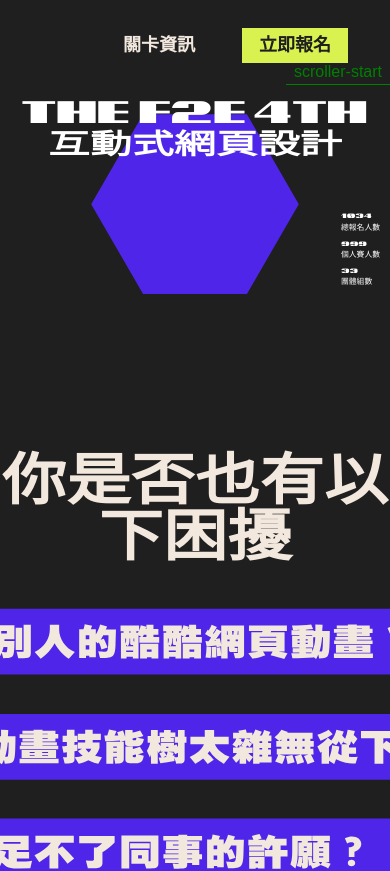
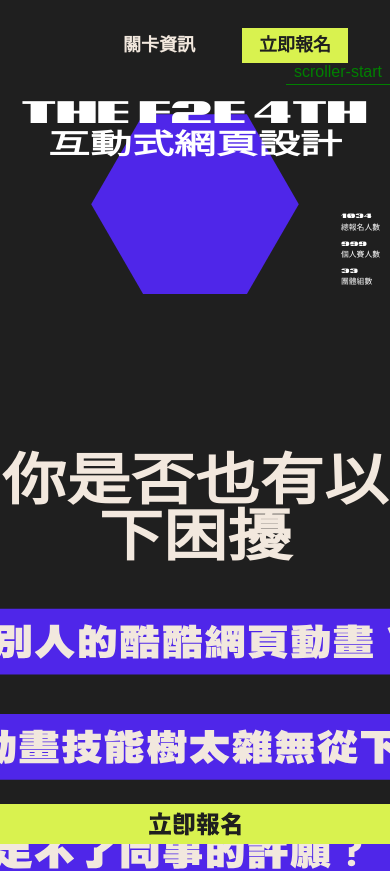
Before and after one commit to Conga-TheF2E/The_F2E_index, a Vue app: page / in a window 390 px wide. Shown: the top 871 px of the page. Built offline with nearby package versions, Linux system fonts and the light colour scheme; a web font is replaced by a local one.

Commit message:
feat: add mobile footer

```diff
--- a/src/App.vue
+++ b/src/App.vue
@@ -6,6 +6,7 @@
 import Section4 from './components/Section4.vue'
 import Section5 from './components/Section5.vue'
 import Section6 from './components/Section6.vue'
+import MobileFooter from './components/MobileFooter.vue'
 </script>
 
 <template>
@@ -17,9 +18,8 @@
         <Section4 />
         <Section5 />
         <Section6 />
+        <MobileFooter />
     </section>
 </template>
 
-<style scoped>
-
-</style>
+<style scoped></style>
--- /dev/null
+++ b/src/assets/scss/components/MobileFooter.scss
@@ -0,0 +1,18 @@
+.MobileFooter {
+    display: none;
+
+    position: fixed;
+    bottom: 0px;
+    left: 0px;
+    right: 0px;
+    margin-bottom: 0px;
+    width: 100vw;
+    height: 40px;
+    background-color: #d9f24f;
+    z-index: 99;
+    @include for-mobile {
+        display: flex;
+        justify-content: center;
+        align-items: center;
+    }
+}
--- a/src/assets/scss/layout.scss
+++ b/src/assets/scss/layout.scss
@@ -2,6 +2,10 @@
     font-family: 'GenSekiGothic', Arial, Helvetica, sans-serif;
     background: #1f1f1f;
     color: #fff;
+
+    @include for-mobile {
+        margin-bottom: 40px;
+    }
 }
 .container {
     margin: 0 auto;
--- a/src/assets/scss/main.scss
+++ b/src/assets/scss/main.scss
@@ -13,3 +13,4 @@
 @import './components/Section4.scss';
 @import './components/Section5.scss';
 @import './components/Section6.scss';
+@import './components/MobileFooter.scss';
--- /dev/null
+++ b/src/components/MobileFooter.vue
@@ -0,0 +1,5 @@
+<template>
+    <section class="MobileFooter">
+        <img src="../assets/img/立即報名.svg" height="24" />
+    </section>
+</template>
```
Also changed, not shown: src/assets/img/立即報名.svg (added).
